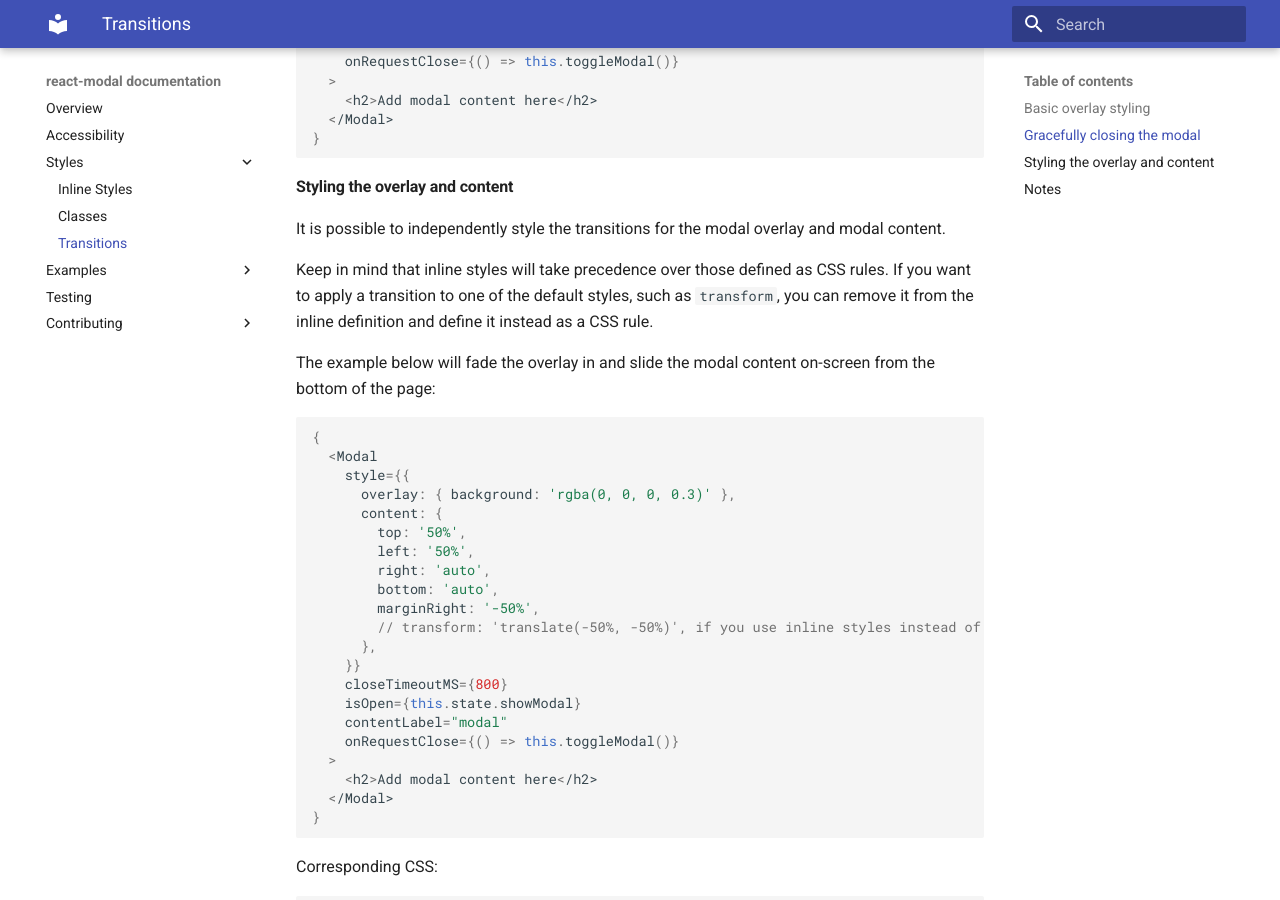
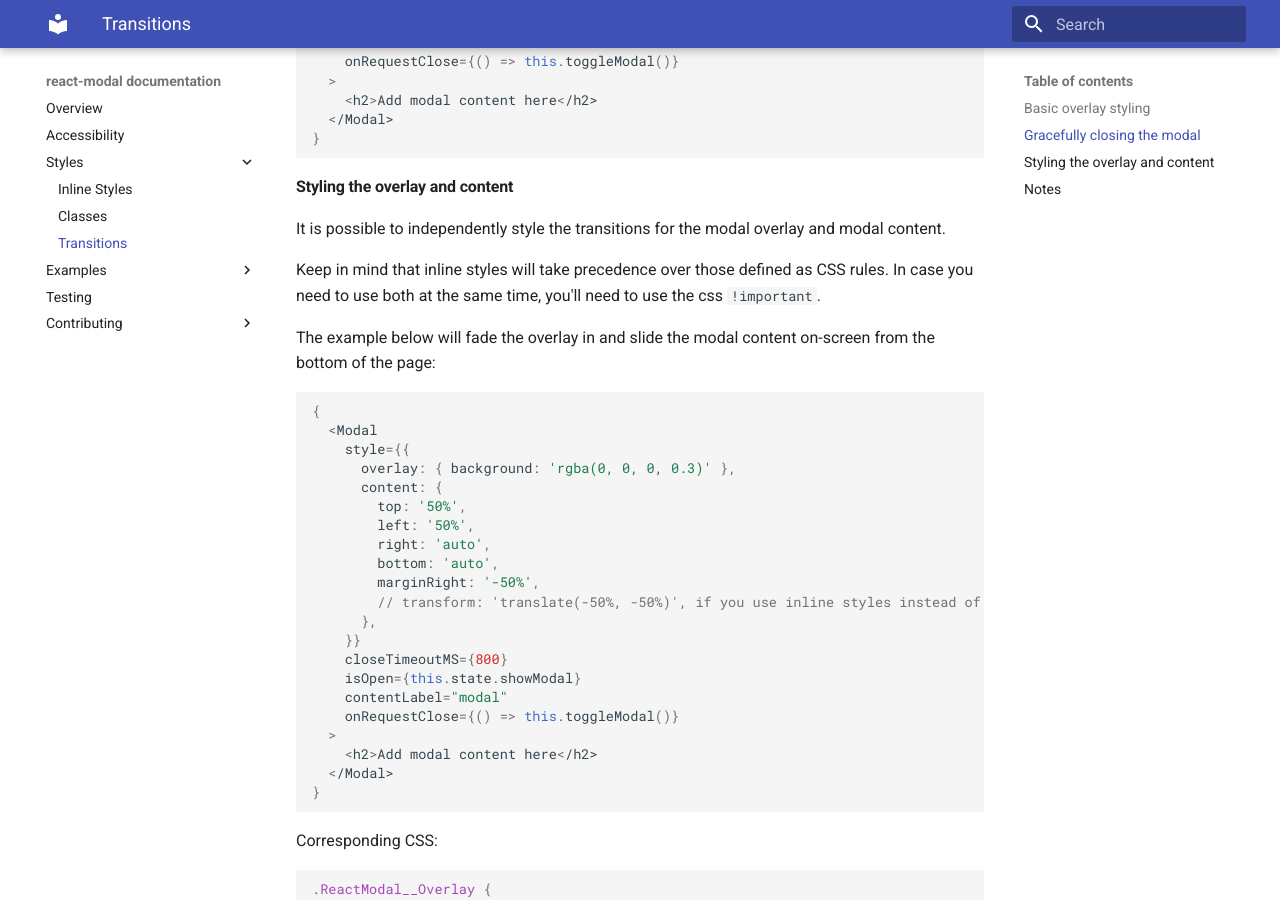
Before and after one commit to reactjs/react-modal, an MkDocs documentation site: the page built from docs/styles/transitions.md, in a window 1280 px wide and 900 px high, scrolled down 1546 px. Built offline with MkDocs 1.6.1 and Material for MkDocs 9.7.7, drawn with Linux system fonts in a browser that asks for light colours.

Commit message:
Point towards !important as an alternate solution
Co-authored-by: Bruno Dias <dias.h.bruno@gmail.com>

```diff
--- a/docs/styles/transitions.md
+++ b/docs/styles/transitions.md
@@ -82,9 +82,7 @@ It is possible to independently style the transitions for the modal
 overlay and modal content.
 
 Keep in mind that inline styles will take precedence over those defined
-as CSS rules. If you want to apply a transition to one of the default styles,
-such as `transform`, you can remove it from the inline definition and define
-it instead as a CSS rule.
+as CSS rules. In case you need to use both at the same time, you'll need to use the css `!important`.
 
 The example below will fade the overlay
 in and slide the modal content on-screen from the bottom of the page:
```
